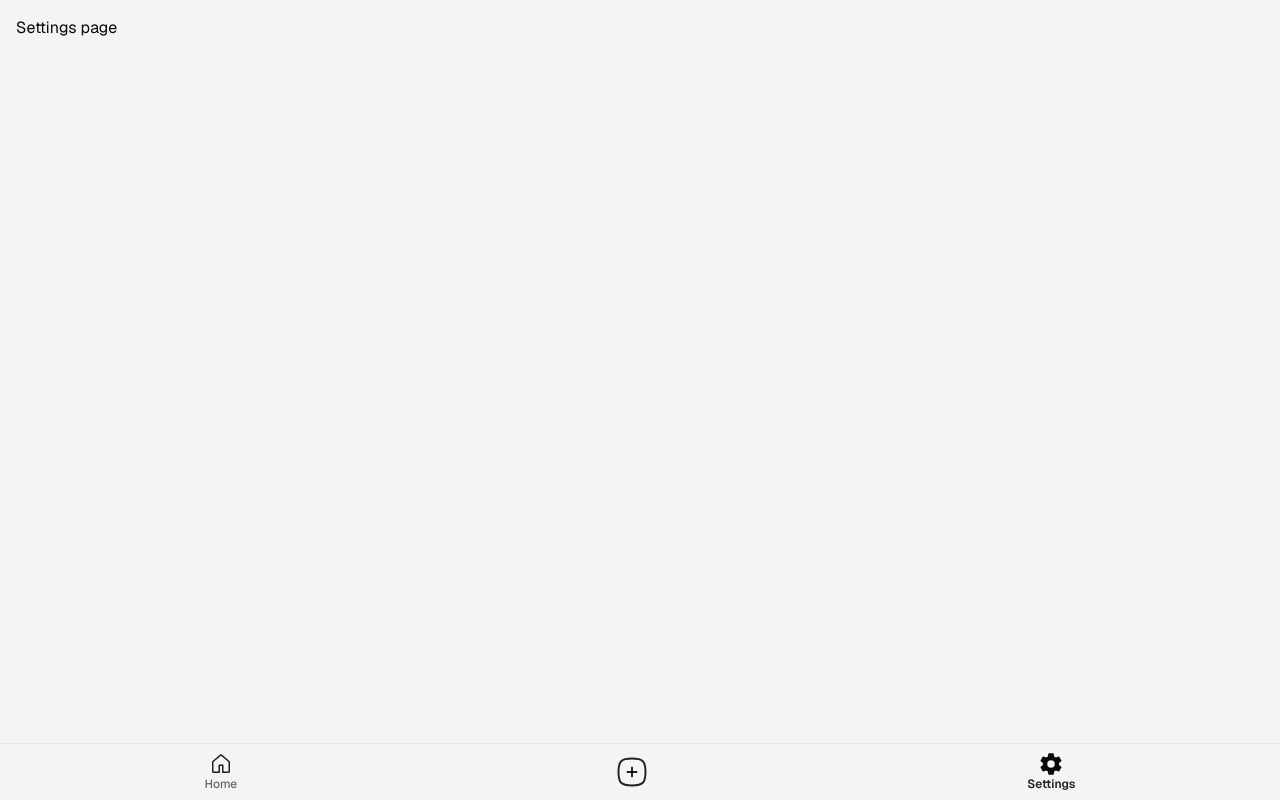
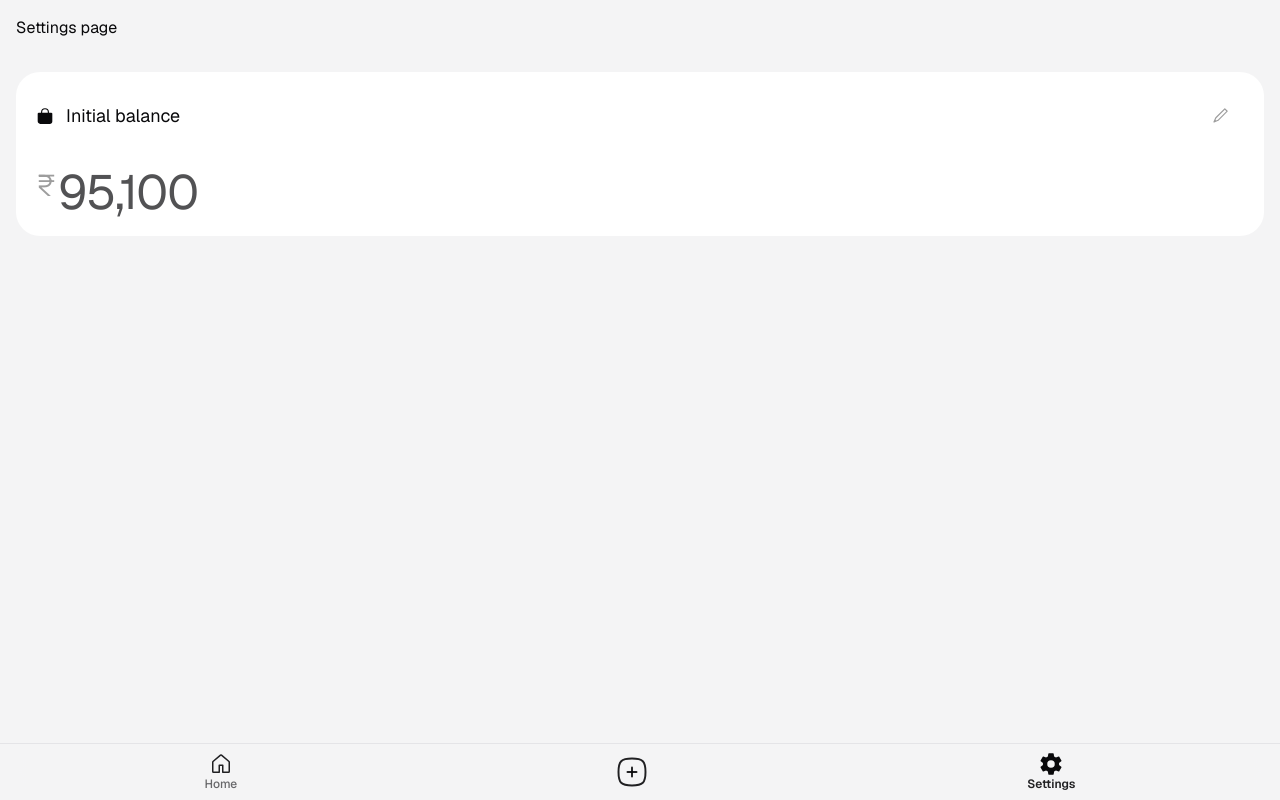
Before and after one commit to theKrishDas/extrack, a Next.js app: page /settings in a window 1280 px wide. Built offline with nearby package versions, Linux system fonts and the light colour scheme.

Commit message:
Feature: Build Initial Balance Settings Component
Created a card component in the settings page to display the initial balance. This component allows users to view and modify their initial balance if needed, providing a convenient way to manage their financial data.

```diff
--- a/app/(app)/settings/page.tsx
+++ b/app/(app)/settings/page.tsx
@@ -1,7 +1,38 @@
+import { IoBag } from "react-icons/io5";
+import { RxPencil1 } from "react-icons/rx";
+
 export default function SettingsPage() {
   return (
     <>
       <p>Settings page</p>
+      <InitialBalanceSettings />
     </>
   );
 }
+
+function InitialBalanceSettings() {
+  return (
+    <div className="flex flex-col gap-7 rounded-3xl bg-card p-5">
+      {/* Header */}
+      <div className="inline-flex w-full items-center justify-between">
+        {/* IDK */}
+        <div className="inline-flex items-center gap-3">
+          {/* Icon */}
+          <div className="inline-grid place-content-center rounded-full text-lg">
+            <IoBag />
+          </div>
+          <h4 className="text-lg">Initial balance</h4>
+        </div>
+
+        {/* Icon */}
+        <div className="inline-grid h-12 w-12 place-content-center rounded-full bg-none text-lg text-card-foreground/40">
+          <RxPencil1 />
+        </div>
+      </div>
+      <p className="inline-flex items-start text-5xl tracking-tight text-foreground/70">
+        <span className="pr-1 text-3xl font-light text-foreground/40">₹</span>
+        95,100
+      </p>
+    </div>
+  );
+}
```
